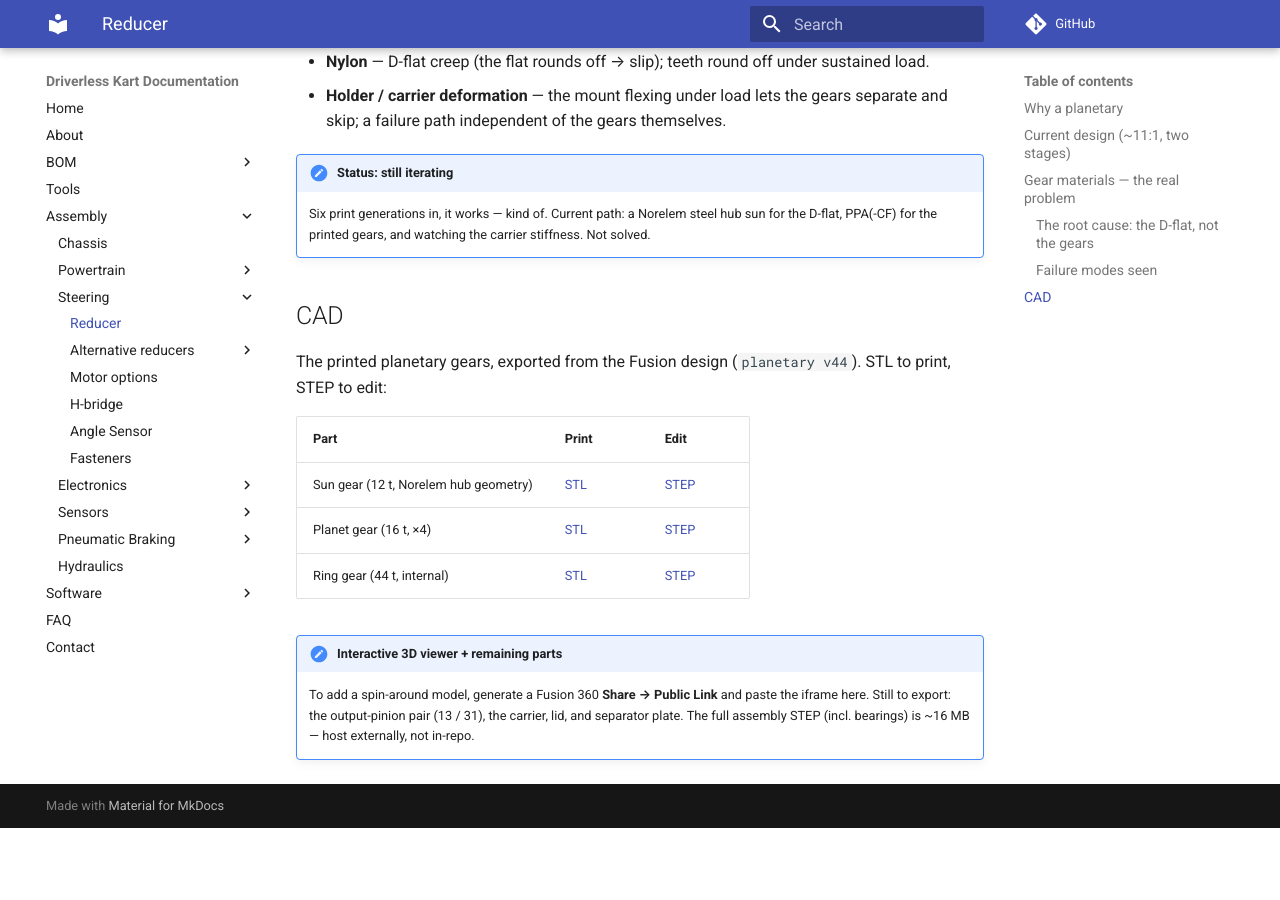
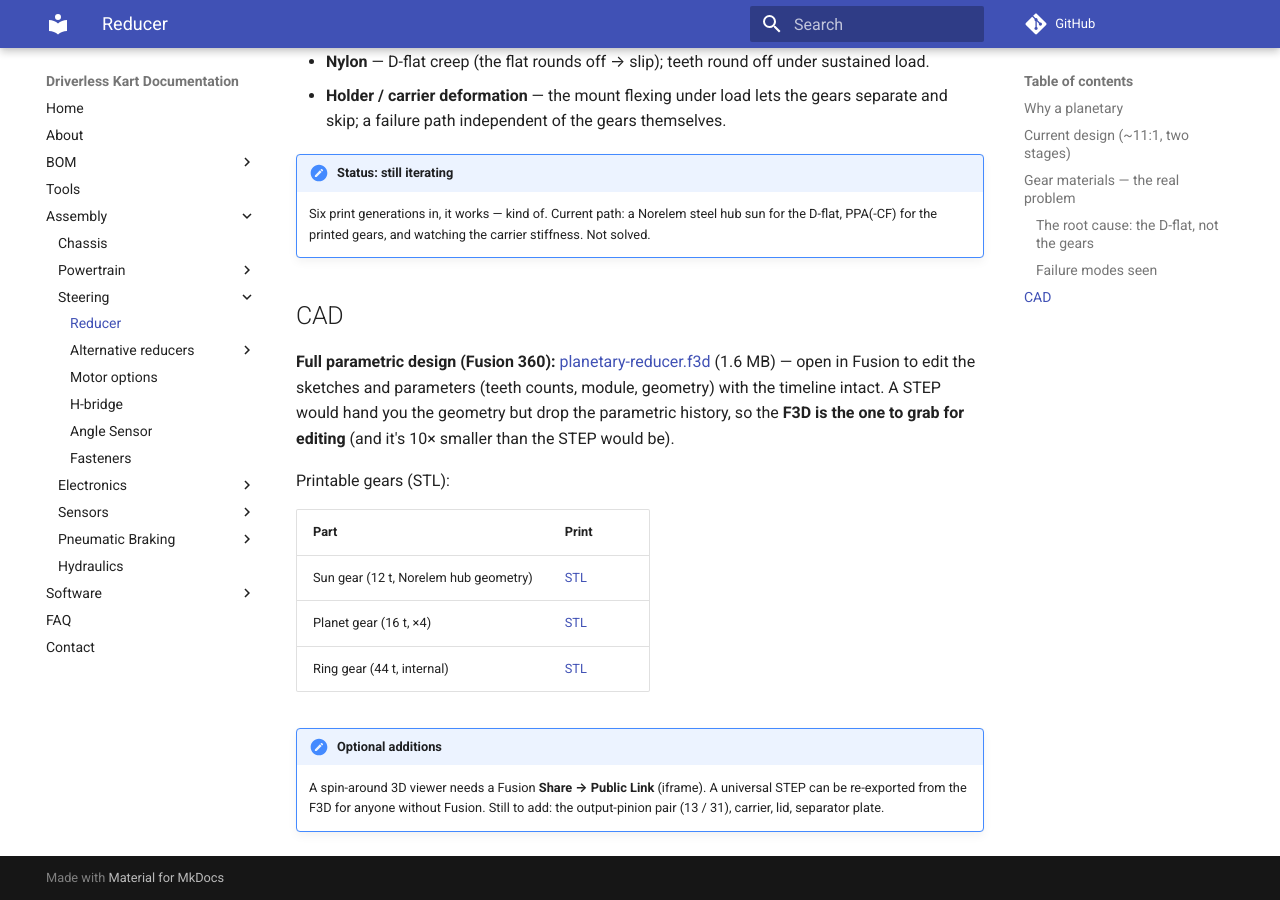
Before and after one commit to UM-Driverless/kart_docs, an MkDocs documentation site: the page built from docs/assembly/steering/reducer.md, in a window 1280 px wide and 900 px high, scrolled down 2015 px. Built offline with MkDocs 1.6.1 and Material for MkDocs 9.7.7, drawn with Linux system fonts in a browser that asks for light colours; comment, search, counter and statistics services are not loaded; before the commit the page ends 2843 px from its top, so only the background shows below that.

Commit message:
steering: ship reducer as F3D (parametric, 1.6 MB) instead of STEP
- The Fusion F3D keeps the full parametric timeline/sketches/parameters and is
  10x smaller than the equivalent STEP (which is geometry-only). So it's both
  the more useful and the lighter file — no external hosting needed.
- Removed the per-gear STEP files (~12 MB, non-parametric). Kept the STLs for
  printing. reducer.md now offers F3D (edit) + STL (print).

Co-Authored-By: Claude Opus 4.8 (1M context) <noreply@anthropic.com>

```diff
--- a/docs/assembly/steering/reducer.md
+++ b/docs/assembly/steering/reducer.md
@@ -50,13 +50,15 @@ The real weak point is the **motor-shaft interface** — a D-flat + set screw in
 
 ## CAD
 
-The printed planetary gears, exported from the Fusion design (`planetary v44`). STL to print, STEP to edit:
+**Full parametric design (Fusion 360):** [planetary-reducer.f3d](cad/planetary-reducer.f3d) (1.6 MB) — open in Fusion to edit the sketches and parameters (teeth counts, module, geometry) with the timeline intact. A STEP would hand you the geometry but drop the parametric history, so the **F3D is the one to grab for editing** (and it's 10× smaller than the STEP would be).
 
-| Part | Print | Edit |
-|---|---|---|
-| Sun gear (12 t, Norelem hub geometry) | [STL](cad/planetary-sun-gear.stl) | [STEP](cad/planetary-sun-gear.step) |
-| Planet gear (16 t, ×4) | [STL](cad/planetary-planet-gear.stl) | [STEP](cad/planetary-planet-gear.step) |
-| Ring gear (44 t, internal) | [STL](cad/planetary-ring-gear.stl) | [STEP](cad/planetary-ring-gear.step) |
+Printable gears (STL):
 
-!!! todo "Interactive 3D viewer + remaining parts"
-    To add a spin-around model, generate a Fusion 360 **Share → Public Link** and paste the iframe here. Still to export: the output-pinion pair (13 / 31), the carrier, lid, and separator plate. The full assembly STEP (incl. bearings) is ~16 MB — host externally, not in-repo.
+| Part | Print |
+|---|---|
+| Sun gear (12 t, Norelem hub geometry) | [STL](cad/planetary-sun-gear.stl) |
+| Planet gear (16 t, ×4) | [STL](cad/planetary-planet-gear.stl) |
+| Ring gear (44 t, internal) | [STL](cad/planetary-ring-gear.stl) |
+
+!!! todo "Optional additions"
+    A spin-around 3D viewer needs a Fusion **Share → Public Link** (iframe). A universal STEP can be re-exported from the F3D for anyone without Fusion. Still to add: the output-pinion pair (13 / 31), carrier, lid, separator plate.
```
Also changed, not shown: 4 other files.
